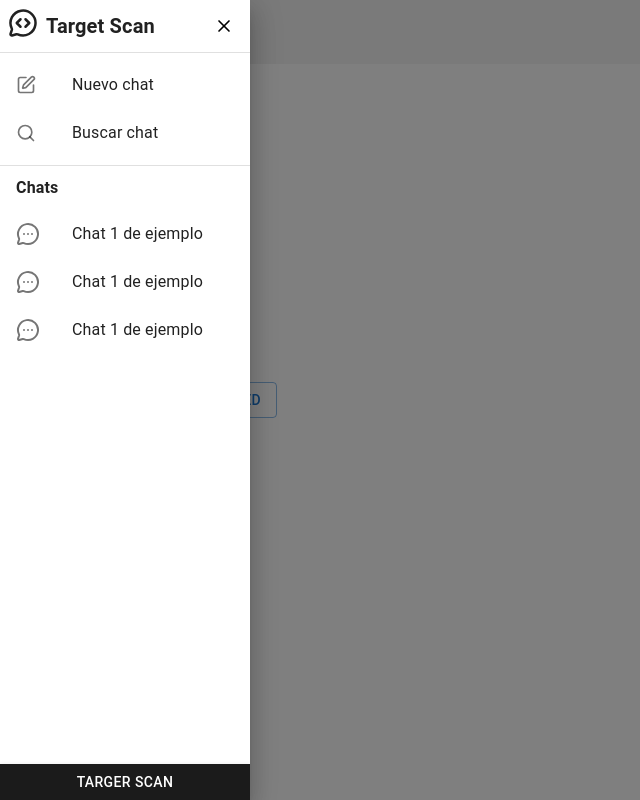
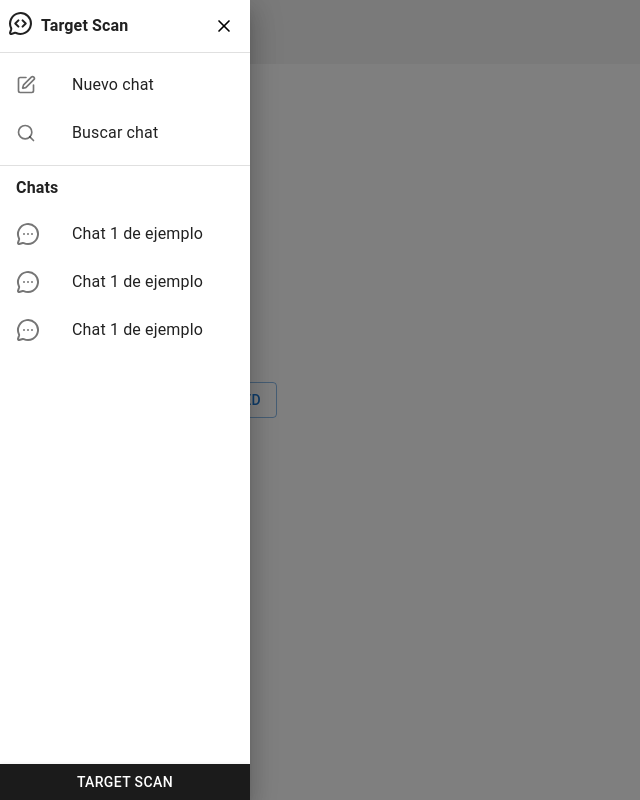
Before and after one commit to Aviancaswat/Target-Scan, a React (Vite) app: page /chat in a window 1280 px wide. Both pictures are taken after a click on the button 198 px from the left and 32 px from the top of the page. Shown: the whole page, without its empty margins (0-640 px from the left). Built offline with nearby package versions, Linux system fonts and the light colour scheme.

Commit message:
feat: changes sidebar component

```diff
--- a/src/components/chat/navbar.tsx
+++ b/src/components/chat/navbar.tsx
@@ -25,8 +25,6 @@ const Navbar = () => {
                         </Typography>
                         <SideBarChat />
                     </Stack>
-
-                    {/* Esto es para el final del documento */}
                 </Toolbar>
             </AppBar>
         </Box>
--- a/src/components/chat/sidebar-chat.tsx
+++ b/src/components/chat/sidebar-chat.tsx
@@ -24,9 +24,9 @@ export default function SideBarChat() {
             <Box sx={{ display: 'flex', alignItems: 'center', gap: 1, p: 1, justifyContent: 'space-between' }}>
                 <Stack direction="row" spacing={1} alignItems="center">
                     <Box>
-                        <MessageCircleCode size={30} />
+                        <MessageCircleCode size={25} />
                     </Box>
-                    <Typography variant="h6" fontWeight="bold">
+                    <Typography variant="subtitle1" fontWeight="bold">
                         Target Scan
                     </Typography>
                 </Stack>
@@ -107,7 +107,7 @@ export default function SideBarChat() {
                         }}
                     >
 
-                        Targer Scan
+                        Target Scan
                     </Button>
                 </Box>
             </Drawer>
```
